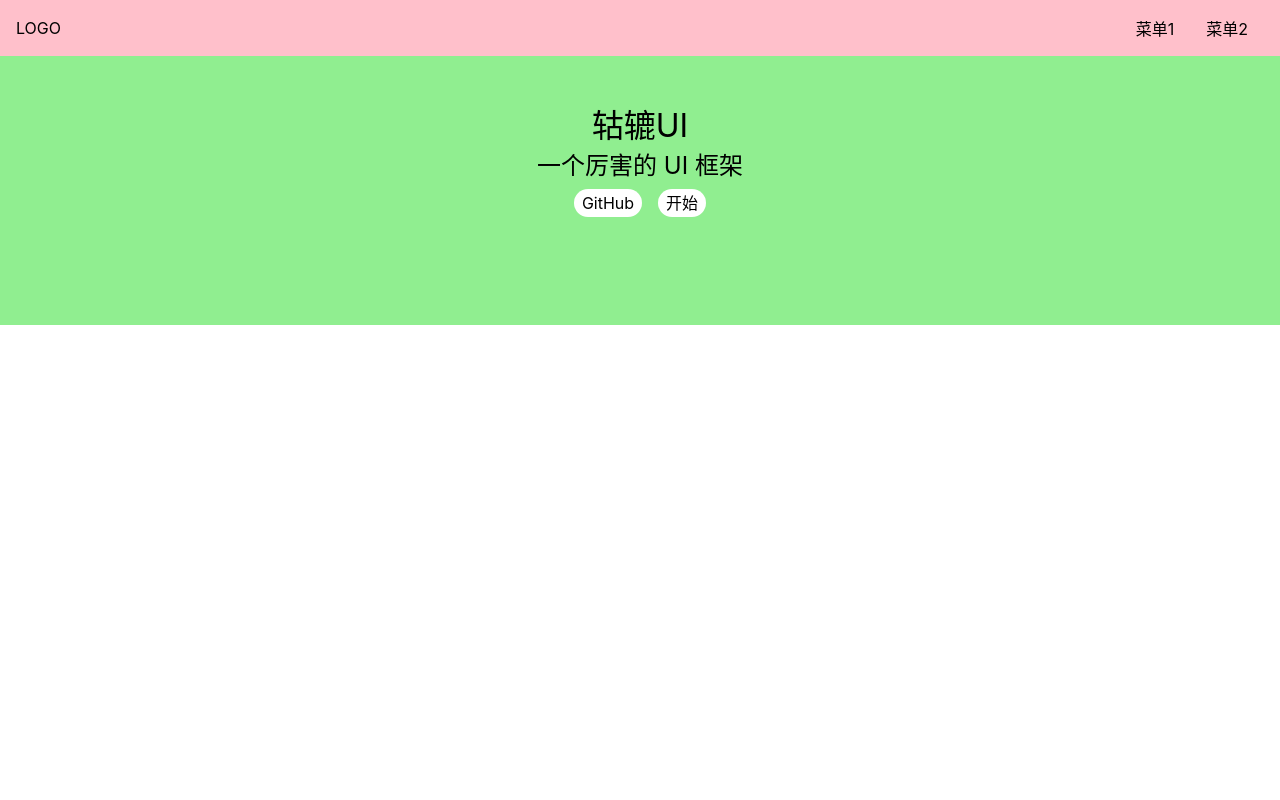
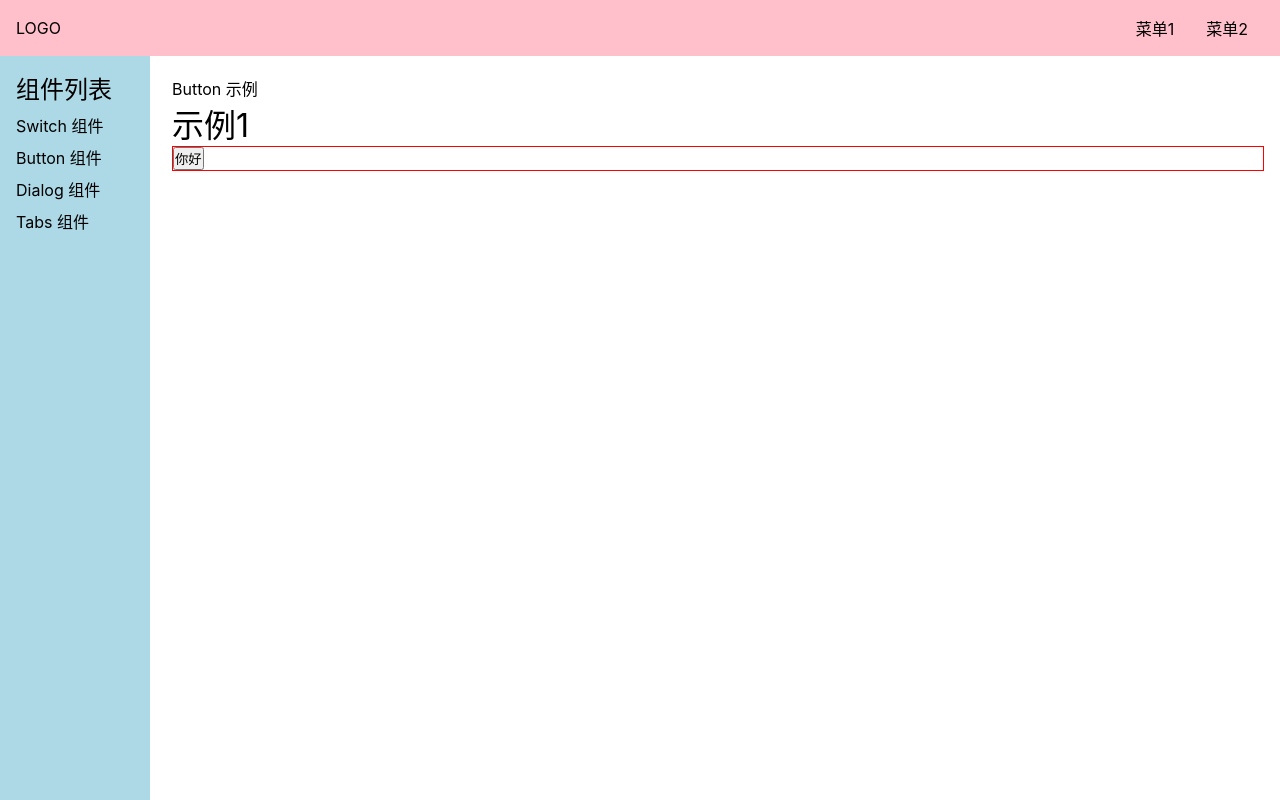
Before and after one commit to hby910830/gulu-vue3.0, a Vue app: page /#/doc/button in a window 1280 px wide. Before the commit this address led to /#/. Built offline with nearby package versions, Linux system fonts and the light colour scheme.

Commit message:
创建 button 组件

```diff
--- a/src/components/ButtonDemo.vue
+++ b/src/components/ButtonDemo.vue
@@ -1,14 +1,24 @@
 <template>
+  <div>Button 示例</div>
+  <h1>示例1</h1>
   <div>
-    <Button>Button</Button>
+    <Button
+        @click="onClick"
+    >你好</Button>
   </div>
 </template>
 
-<script>
+<script lang="ts">
 import Button from '../lib/Button.vue'
 
 export default {
-  components: {Button}
+  components: {Button},
+  setup(){
+    const onClick = () => {
+      console.log('hi')
+    }
+    return {onClick}
+  }
 }
 </script>
 
--- a/src/lib/Button.vue
+++ b/src/lib/Button.vue
@@ -1,16 +1,19 @@
 <template>
-<div>
-  <button>
-    <slot />
-  </button>
-</div>
+  <div>
+    <button v-bind="$attrs">
+      <slot/>
+    </button>
+  </div>
 </template>
 
-<script>
+<script lang="ts">
 export default {
+  inheritAttrs: false
 }
 </script>
 
 <style scoped>
-
+div {
+  border: 1px solid red;
+}
 </style>
```
